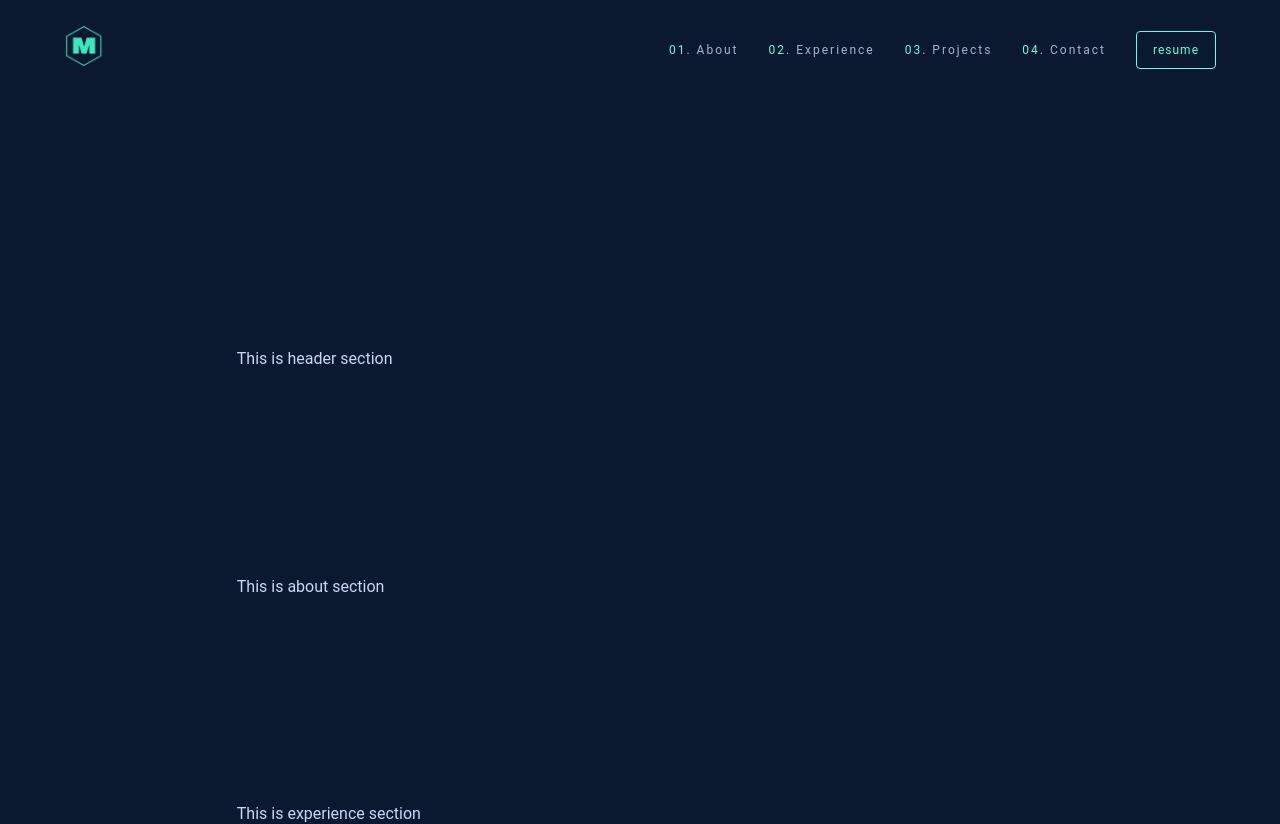
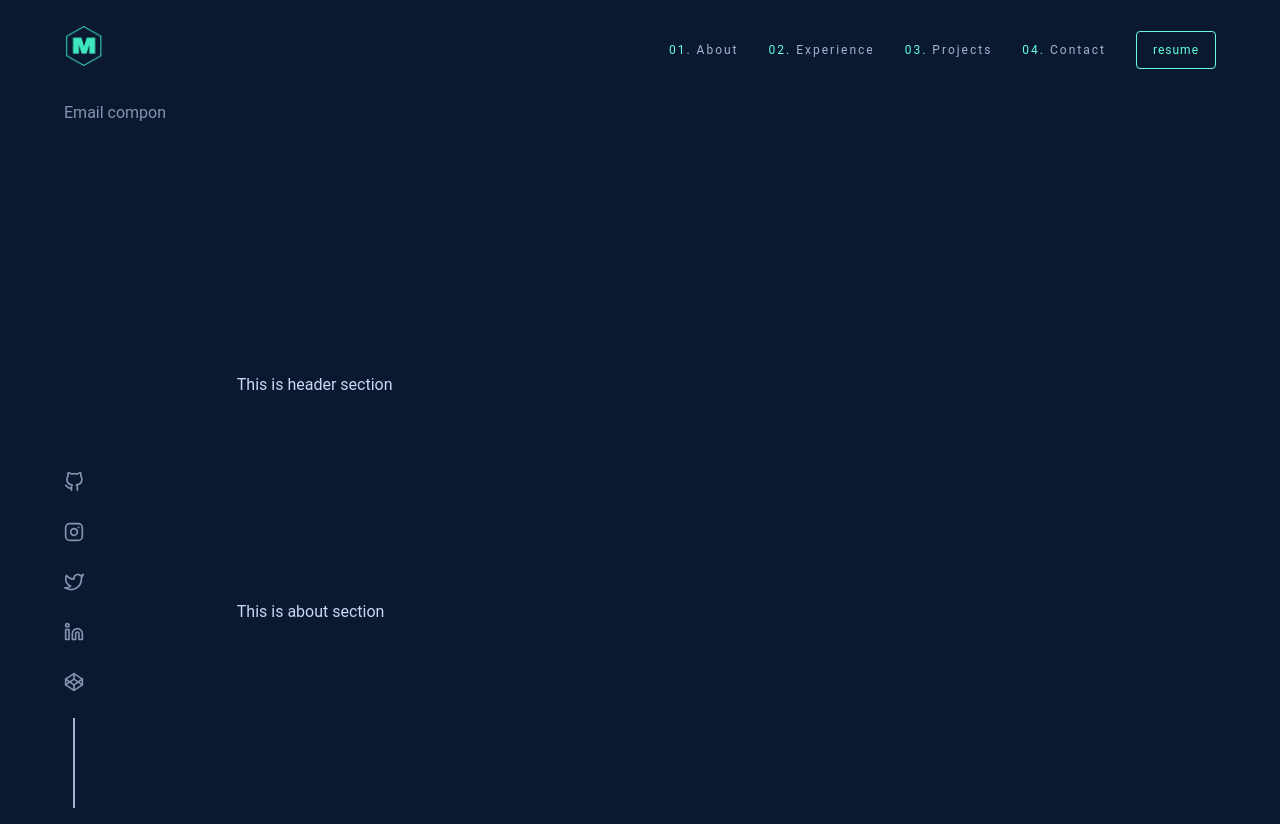
Before and after one commit to simons-devtools/simonhemrom, a Next.js app: page / in a window 1280 px wide. Shown: the top 824 px of the page. Built offline with nearby package versions, Linux system fonts and the light colour scheme.

Commit message:
updated the social compon styles

```diff
--- a/configs/icons/loader.js
+++ b/configs/icons/loader.js
@@ -1,6 +1,6 @@
-import React from 'react';
-import styled from 'styled-components';
-import { Icon } from '../icons';
+import React from "react";
+import { Icon } from "../icons";
+import styled from "styled-components";
 
 const StyledLogo = styled.span`
   position: fixed;
--- a/configs/index.js
+++ b/configs/index.js
@@ -1,4 +1,5 @@
 export { default as navmenus } from "./navmenus";
+export { default as socials } from "./socials";
 export { default as profile } from "./profile";
 export { default as experience } from "./experience";
 export { default as features } from "./features";
--- /dev/null
+++ b/configs/socials.js
@@ -0,0 +1,25 @@
+const socials = [
+  {
+    name: "GitHub",
+    url: "https://github.com/devsimonhem",
+  },
+  {
+    name: "Instagram",
+    url: "https://www.instagram.com/spsimon52",
+  },
+  {
+    name: "Twitter",
+    url: "https://twitter.com/devsimonhem",
+  },
+  {
+    name: "Linkedin",
+    url: "https://www.linkedin.com/in/devsimonhem",
+  },
+  {
+    name: "Codepen",
+    url: "/",
+  },
+];
+
+
+export default socials;
--- /dev/null
+++ b/layout/email.js
@@ -0,0 +1,11 @@
+import styled from "styled-components";
+
+const StyledEmail = styled.div``;
+
+export default function Email() {
+  return (
+    <StyledEmail>
+      <div className="">Email compon</div>
+    </StyledEmail>
+  );
+}
--- a/layout/index.js
+++ b/layout/index.js
@@ -1,4 +1,6 @@
-export { default as Sitemeta } from "./sitemeta";
+export { default as Email } from "./email";
+export { default as Social } from "./social";
 export { default as Layout } from "./layout";
 export { default as Navbar } from "./navbar";
 export { default as Footer } from "./footer";
+export { default as Sitemeta } from "./sitemeta";
--- a/layout/layout.js
+++ b/layout/layout.js
@@ -1,22 +1,45 @@
+import React, { Fragment } from "react";
+import { IconLoader } from "../configs/icons";
 import { theme, Globalstyles } from "../styles";
-import { Sitemeta, Navbar, Footer } from "../layout";
 import styled, { ThemeProvider } from "styled-components";
+import { Sitemeta, Navbar, Email, Social, Footer } from "../layout";
 
-export default function Layout({ children }) {
+export default function Layout({ children, location }) {
+  console.log(location);
+
+  // Set the window loader:
+  const [isActive, setIsActive] = React.useState(true);
+  setTimeout(() => {
+    setIsActive(false);
+  }, 5000);
+
   return (
-    <ThemeProvider theme={theme}>
-      <Sitemeta />
-      <Globalstyles />
-      <StyledBody>
-        <Navbar />
-        <StyledMain>{children}</StyledMain>
-        <Footer />
-      </StyledBody>
-    </ThemeProvider>
+    <Fragment>
+      <Sitemeta title="Simon Hemrom | Protfolio" />
+
+      <div id="root">
+        <ThemeProvider theme={theme}>
+          <Globalstyles />
+          {isActive ? (
+            <IconLoader />
+          ) : (
+            <BodyContent>
+              <Navbar />
+              <Social />
+              <Email />
+
+              <MainContent id="content">{children}</MainContent>
+
+              <Footer />
+            </BodyContent>
+          )}
+        </ThemeProvider>
+      </div>
+    </Fragment>
   );
 }
 
-const StyledBody = styled.div`
+const BodyContent = styled.div`
   /* width: 93.5%; */
   width: 90%;
   margin: 0px auto;
@@ -28,7 +51,7 @@ const StyledBody = styled.div`
   }
 `;
 
-const StyledMain = styled.main`
+const MainContent = styled.main`
   width: 70%;
   margin: 0px auto;
   padding: 50px 0px;
--- a/layout/navbar.js
+++ b/layout/navbar.js
@@ -1,7 +1,7 @@
 import Link from "next/link";
 import Image from "next/image";
+import { navmenus } from "../configs";
 import styled from "styled-components";
-import { navmenus, profile } from "../configs";
 
 const StyledNavbar = styled.nav`
   width: 100%;
@@ -70,7 +70,7 @@ const StyledNavbar = styled.nav`
 `;
 
 export default function Navbar() {
-  console.log("data", navmenus, profile);
+  // console.log("data", navmenus, profile);
 
   return (
     <StyledNavbar>
--- /dev/null
+++ b/layout/social.js
@@ -0,0 +1,48 @@
+import Link from "next/link";
+import { socials } from "../configs";
+import styled from "styled-components";
+import { Icon } from "../configs/icons";
+
+const StyledSocial = styled.div`
+  position: fixed;
+  bottom: -2%;
+  text-align: center;
+  &::after {
+    content: "";
+    width: 2.5px;
+    height: 90px;
+    display: inline-block;
+    background: var(--light-slate);
+  }
+  .social-icon {
+    display: block;
+    width: 20px;
+    height: 20px;
+    margin-bottom: 30px;
+    &:hover {
+      transform: var(--translateY);
+      transition: var(--transition);
+    }
+  }
+
+  @media screen and (max-width: 768px) {
+    display: none;
+  }
+`;
+
+export default function Social() {
+  console.log("socials", socials);
+
+  return (
+    <StyledSocial>
+      {socials &&
+        socials.map(({ name, url }, index) => (
+          <Link href={url} key={index} target="_blank">
+            <a className="social-icon" aria-label={name}>
+              <Icon name={name} />
+            </a>
+          </Link>
+        ))}
+    </StyledSocial>
+  );
+}
```
Lines whose indentation alone changed are shown as unchanged.
